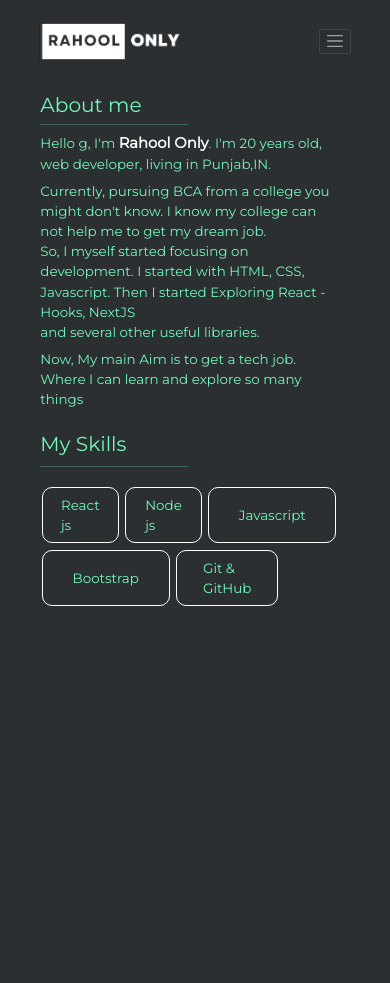
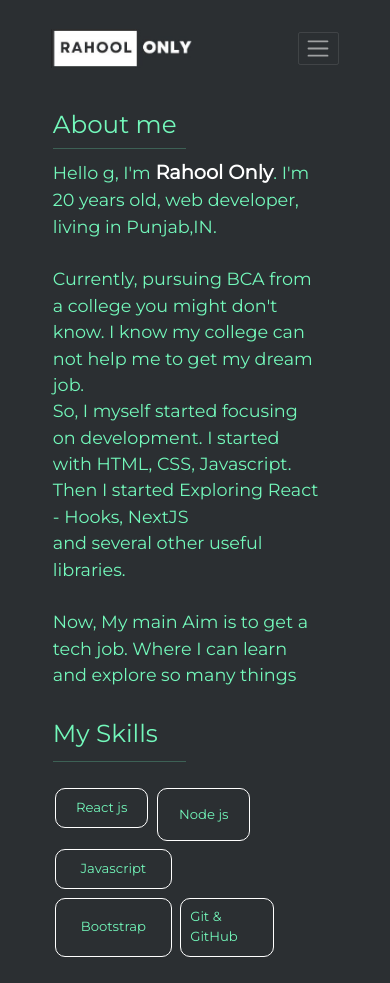
Before and after one commit to rahoolonly/portfolio, a React (Create React App) app: page /about in a window 390 px wide. Before the commit the page ends 844 px from the top, so only its background shows below. Built offline with nearby package versions, Linux system fonts and the light colour scheme; a web font is replaced by a local one.

Commit message:
Modification has been done

```diff
--- a/src/components/about/About.js
+++ b/src/components/about/About.js
@@ -4,9 +4,9 @@ import "./about.css";
 const About = () => {
   return (
     <div id="aboutme" className="ps-md-4 mt-4 container">
-      <h1 className="fs-1 mb-2"> About me</h1>
+      <h1 className="fs-2 mb-2"> About me</h1>
       <hr className="w-50" />
-      <p>
+      <p className="mb-5 mb-md-2">
         Hello g, I'm <strong style={{ color: "white" }}>Rahool Only</strong>.
         I'm 20 years old, web developer, living in Punjab,IN.
       </p>{" "}
@@ -18,22 +18,22 @@ const About = () => {
         Javascript. Then I started Exploring React - Hooks, NextJS <br /> and
         several other useful libraries.
       </p>
-      <p className="mb-5">
+      <p className="mb-5 mt-md-2 mt-5">
         Now, My main Aim is to get a tech job. Where I can learn and explore so
         many things{" "}
       </p>
-      <div className="mt-5">
-        <div className="fs-1">My Skills</div>
+      <div className="mt-5 mb-5 mb-md-0">
+        <div className="fs-2">My Skills</div>
         <hr className="w-50" />
-        <div className="row mt-5">
-          <div className="  col-3  col-md-2 skill">React js</div>
-          <div className=" col-3 col-md-2 skill">Node js</div>
-          <div className=" col-5 col-md-2 skill">Javascript</div>
+        <div className="row mt-md-4 mt-5">
+          <div className="  col-4  col-md-1 mb-4 skill">React js</div>
+          <div className=" col-4 col-md-1 skill">Node js</div>
+          <div className=" col-5 col-md-1 mt-3 mt-md-0 skill">Javascript</div>
         </div>
         <div className="row mt-3">
-          <div className=" col-5  col-2 skill">Bootstrap</div>
+          <div className=" col-5  col-md-2 skill">Bootstrap</div>
 
-          <div className=" col-4  col-2 skill">Git & GitHub</div>
+          <div className=" col-4  col-md-2 skill">Git & GitHub</div>
         </div>
       </div>
     </div>
--- a/src/components/about/about.css
+++ b/src/components/about/about.css
@@ -1,9 +1,9 @@
 strong{
-    font-size: 2.2rem;
+    font-size: 1.9rem;
 }
 
 p{
-    font-size: 1.3rem;
+    font-size: 1rem;
 }
 
 .after-name{
@@ -23,17 +23,21 @@ p{
 
 @media screen and (max-width:576px) {
 
+    strong{
+        font-size: 2.2rem;
+    }
+
     p{
         font-size: 2rem;
     }
 
-    .fs-1{
-        font-size: 3rem !important;
+    .fs-2{
+        font-size: 2.8rem !important;
     }
 
     .skill{
-        font-size: 2rem;
-        padding: 1rem 4rem ;
+        font-size: 1.5rem;
+        padding: 1rem 1rem ;
     }
 
     #aboutme{
--- a/src/components/contact/Contact.js
+++ b/src/components/contact/Contact.js
@@ -9,7 +9,7 @@ const contact = () => {
         Being a self taught coder. I would love to work on a real world project
       </p>
 
-      <div className="mb-3 w-50">
+      <div className="mb-3  ">
         <input
           type="name"
           className="form-control mb-3"
@@ -23,7 +23,7 @@ const contact = () => {
           placeholder="name@example.com"
         />
       </div>
-      <div className="mb-3 w-50">
+      <div className="mb-3">
         <textarea
           className="form-control"
           id="exampleFormControlTextarea1"
@@ -33,7 +33,7 @@ const contact = () => {
       </div>
 
       <div class="btn-group me-2" role="group" aria-label="First group">
-        <button type="button" class="fs-3 btn btn-outline-secondary">
+        <button type="button" class="btn btn-outline-secondary">
           Send
         </button>
       </div>
--- a/src/components/contact/contact.css
+++ b/src/components/contact/contact.css
@@ -1,3 +1,8 @@
+
+ #contact > p {
+  font-size: 1.4rem !important;
+}
+
 @media screen and (max-width: 768px) {
   h2 {
     font-size: 3.5rem;
@@ -6,10 +11,7 @@
   #contact > p {
     font-size: 2.3rem !important;
   }
-  #contact {
-    padding-left: 6rem;
-    padding-right: 7rem;
-  }
+
 
   ::placeholder{
     font-size: 1.3rem;
@@ -21,8 +23,14 @@
     font-size: 50%;
   }
 
+  .btn{
+    font-size: 1.6rem !important;
+  }
+
   #contact {
     padding-left: 6rem;
     padding-right: 7rem;
   }
+
+
 }
--- a/src/components/home/Home.js
+++ b/src/components/home/Home.js
@@ -19,7 +19,7 @@ const Home = () => {
             </h1>
           </div>
         </div>
-        <div id="profile" className="text-center col-md-5 ">
+        <div id="profile" className="text-center mb-5 col-md-5 ">
           <img className="img-fluid" src={img} alt="" />
         </div>
       </div>
--- a/src/components/projects/Project.js
+++ b/src/components/projects/Project.js
@@ -4,8 +4,8 @@ import proj1 from "../../images/Screenshot 2023-01-20 124812.png";
 
 const Project = () => {
   return (
-    <div className="ps-md-4 project mt-5 container">
-      <div className="card" style={{ width: "45rem" }}>
+    <div className="ps-md-4  project mt-5 container">
+      <div className="card" style={{ width: "30rem" }}>
         <img src={proj1} className="card-img-top" alt="..." />
         <div className="card-body">
           <h5 className="card-title">Typing Master</h5>
--- a/src/components/projects/project.css
+++ b/src/components/projects/project.css
@@ -8,4 +8,18 @@ h5{
 
 .project{
     padding-left: 6rem;
+
 }
+
+@media screen and (max-width:576px) {
+
+    html{
+        font-size: 55%;
+    }
+
+    .project{
+        display: flex;
+        justify-content: center;
+        padding-left: 0;
+    }
+}
```
